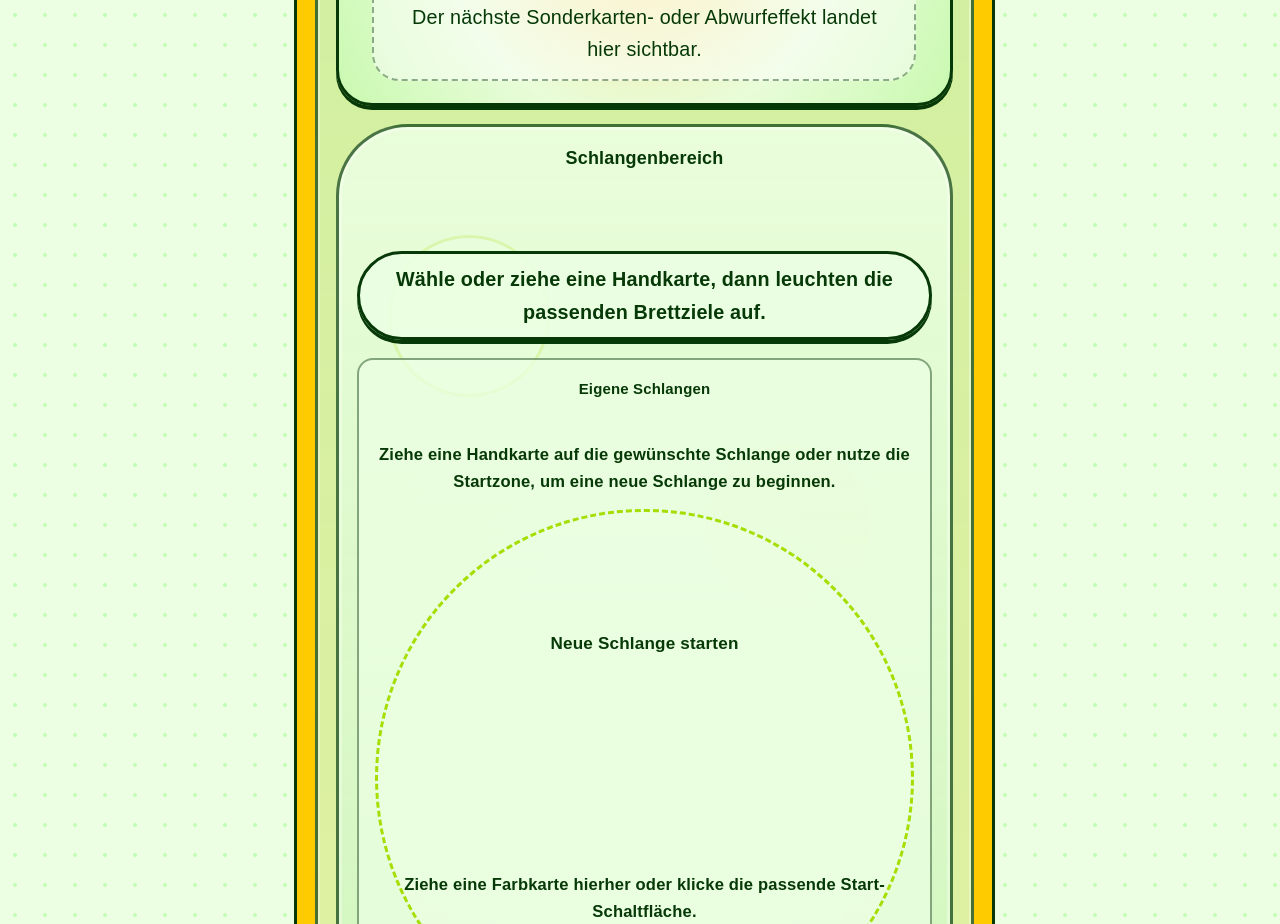
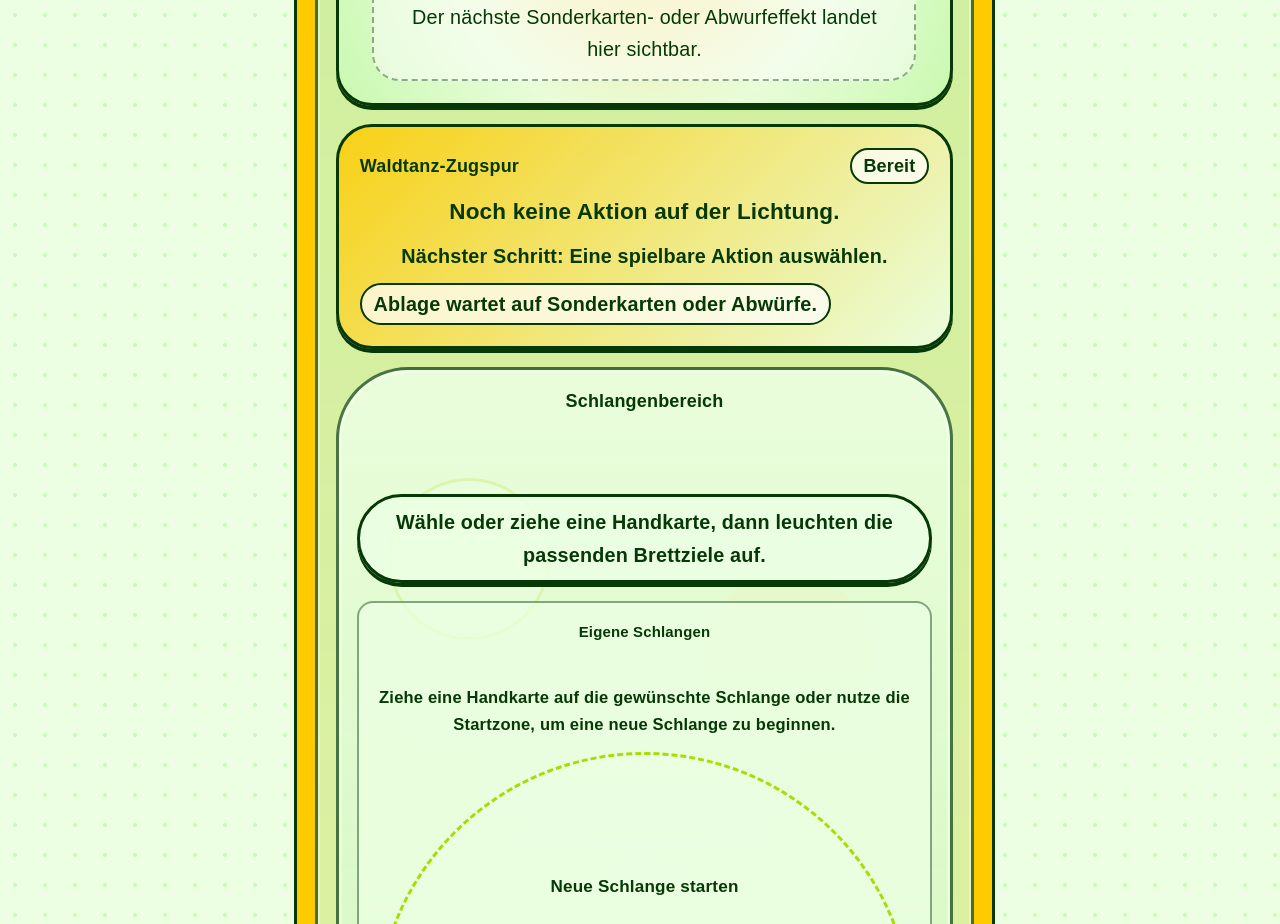
Before and after one commit to hanno79/schlangentanz-v2, a React (Vite) app: page / in a window 1280 px wide. Shown: the part 4140-5064 px from the top of the page. Built offline with nearby package versions, Linux system fonts and the light colour scheme.

Commit message:
M1j: Waldtanz-Zugspur sichtbar machen

```diff
--- a/src/App.css
+++ b/src/App.css
@@ -1867,6 +1867,50 @@ code {
   margin: 0;
 }
 
+.waldtanz-zugspur {
+  grid-column: 1 / -1;
+  display: grid;
+  gap: 0.55rem;
+  padding: clamp(0.85rem, 2vw, 1.15rem);
+  border: var(--st-border-width-chunky) solid var(--st-color-border-strong);
+  border-radius: 2rem;
+  background: linear-gradient(135deg, rgba(254, 203, 0, 0.86), rgba(236, 255, 227, 0.9));
+  box-shadow: 0 4px 0 var(--st-color-border-strong);
+}
+
+.waldtanz-zugspur__kopf {
+  display: flex;
+  flex-wrap: wrap;
+  gap: 0.5rem;
+  align-items: center;
+  justify-content: space-between;
+}
+
+.waldtanz-zugspur h4,
+.waldtanz-zugspur p {
+  margin: 0;
+}
+
+.waldtanz-zugspur__label,
+.waldtanz-zugspur__ablage {
+  width: fit-content;
+  padding: 0.16rem 0.65rem;
+  border: 2px solid var(--st-color-border-strong);
+  border-radius: 999px;
+  background: rgba(255, 255, 255, 0.72);
+  font-weight: 900;
+}
+
+.waldtanz-zugspur__aktion {
+  font-family: var(--st-font-headline);
+  font-size: clamp(1rem, 2vw, 1.25rem);
+  font-weight: 900;
+}
+
+.waldtanz-zugspur__naechster-schritt {
+  font-weight: 800;
+}
+
 .schlangenbereich--waldlichtung {
   position: relative;
   overflow: hidden;
--- a/src/App.tsx
+++ b/src/App.tsx
@@ -34,6 +34,7 @@ import Partiefortschritt from './components/Partiefortschritt'
 import WaldtanzSpielerrahmen from './components/WaldtanzSpielerrahmen'
 import WaldtanzSeitenmenue from './components/WaldtanzSeitenmenue'
 import WaldtanzAblage from './components/WaldtanzAblage'
+import WaldtanzZugspur from './components/WaldtanzZugspur'
 import type { KiGegnerAnzahl } from './components/SonnigesNestLobby'
 import { aktionsLabel } from './aktionsLabel'
 import { spieleKiZuegeBisZumMenschen } from './kiZug'
@@ -289,6 +290,7 @@ function App({ initialZustand }: AppProps) {
               />
               <Partiefortschritt zustand={zustand} spielerwertungen={spielerwertungen} />
               <WaldtanzAblage zustand={zustand} />
+              <WaldtanzZugspur zustand={zustand} letzteAktion={letzteAktion} pflichtschrittLabel={pflichtschrittLabel} />
               <Schlangenbereich
                 aktiverSpieler={aktiverSpieler}
                 gegnerSpieler={gegnerSpieler}
--- /dev/null
+++ b/src/components/WaldtanzZugspur.tsx
@@ -0,0 +1,43 @@
+/*
+Author: rahn
+Datum: 14.06.2026
+Version: 1.0
+Beschreibung: Board-nahe Waldtanz-Zugspur für den letzten sichtbaren Spielzug und Ablage-Feedback.
+*/
+
+import type { Spielkarte, Spielzustand } from '../engine'
+
+interface WaldtanzZugspurProps {
+  zustand: Spielzustand
+  letzteAktion: string | null
+  pflichtschrittLabel: string
+}
+
+function karteLabel(karte: Spielkarte): string {
+  return karte.typ === 'Farbkarte'
+    ? `${karte.id} · ${karte.farbe} · ${karte.punkte} Punkte`
+    : `${karte.id} · Sonderkarte ${karte.name}`
+}
+
+function ablageKurzstatus(zustand: Spielzustand): string {
+  const letzteKarte = zustand.ablagestapel.at(-1)
+  return letzteKarte
+    ? `Ablage zeigt: ${karteLabel(letzteKarte)}`
+    : 'Ablage wartet auf Sonderkarten oder Abwürfe.'
+}
+
+export default function WaldtanzZugspur({ zustand, letzteAktion, pflichtschrittLabel }: WaldtanzZugspurProps) {
+  return (
+    <section className="waldtanz-zugspur" aria-label="Waldtanz-Zugspur" aria-live="polite" aria-atomic="true">
+      <div className="waldtanz-zugspur__kopf">
+        <h4>Waldtanz-Zugspur</h4>
+        <span className="waldtanz-zugspur__label">{letzteAktion ? 'Letzter Spielzug' : 'Bereit'}</span>
+      </div>
+      <p className="waldtanz-zugspur__aktion">
+        {letzteAktion ?? 'Noch keine Aktion auf der Lichtung.'}
+      </p>
+      <p className="waldtanz-zugspur__naechster-schritt">Nächster Schritt: {pflichtschrittLabel}</p>
+      <p className="waldtanz-zugspur__ablage">{ablageKurzstatus(zustand)}</p>
+    </section>
+  )
+}
```
Also changed, not shown: 2 other files (tests, documents, lock files or other folders).
